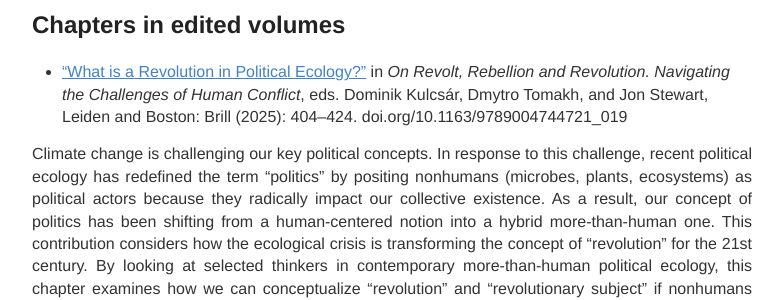
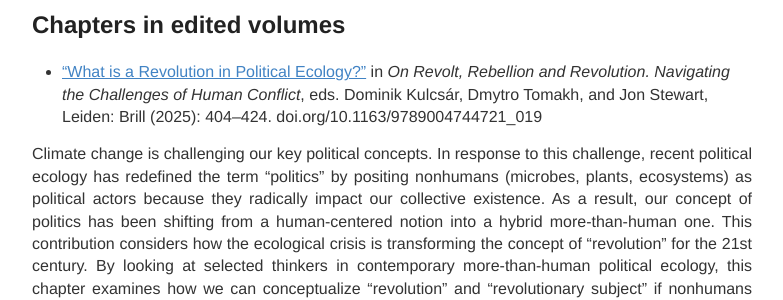
Before and after one commit to IJanicka/IJanicka.github.io, a Jekyll site: the page built from publications.md, in a window 1280 px wide and 900 px high, scrolled down 5494 px. Shown: the part 174-474 px from the top of the window, without its empty margins (248-1031 px from the left). Built offline with Jekyll 4.4.1, drawn with Linux system fonts in a browser that asks for light colours.

Commit message:
Update publications.md

```diff
--- a/publications.md
+++ b/publications.md
@@ -85,7 +85,7 @@
 
   <h2>Chapters in edited volumes</h2>
 
-* <a href="https://brill.com/edcollchap/book/9789004744721/BP000026.xml" target="blank"> “What is a Revolution in Political Ecology?”</a> in *On Revolt, Rebellion and Revolution. Navigating the Challenges of Human Conflict*, eds. Dominik Kulcsár, Dmytro Tomakh, and Jon Stewart, Leiden and Boston: Brill (2025): 404–424. doi.org/10.1163/9789004744721_019  <br>
+* <a href="https://brill.com/edcollchap/book/9789004744721/BP000026.xml" target="blank"> “What is a Revolution in Political Ecology?”</a> in *On Revolt, Rebellion and Revolution. Navigating the Challenges of Human Conflict*, eds. Dominik Kulcsár, Dmytro Tomakh, and Jon Stewart, Leiden: Brill (2025): 404–424. doi.org/10.1163/9789004744721_019  <br>
 
 Climate change is challenging our key political concepts. In response to this challenge, recent political ecology has redefined the term “politics” by positing nonhumans (microbes, plants, ecosystems) as political actors because they radically impact our collective existence. As a result, our concept of politics has been shifting from a human-centered notion into a hybrid more-than-human one. This contribution considers how the ecological crisis is transforming the concept of “revolution” for the 21st century. By looking at selected thinkers in contemporary more-than-human political ecology, this chapter examines how we can conceptualize “revolution” and “revolutionary subject” if nonhumans are an integral part of politics. It analyzes the role of revolution in thinking about ecology and its usefulness for proposing more-than-human politics for the 21st century. Finally, this contribution proposes the concept of cosmological rebooting: it argues that we need to fundamentally rethink our ontological and existential concepts in order to be able to create more habitable worlds for humans and nonhumans alike.
 
```
